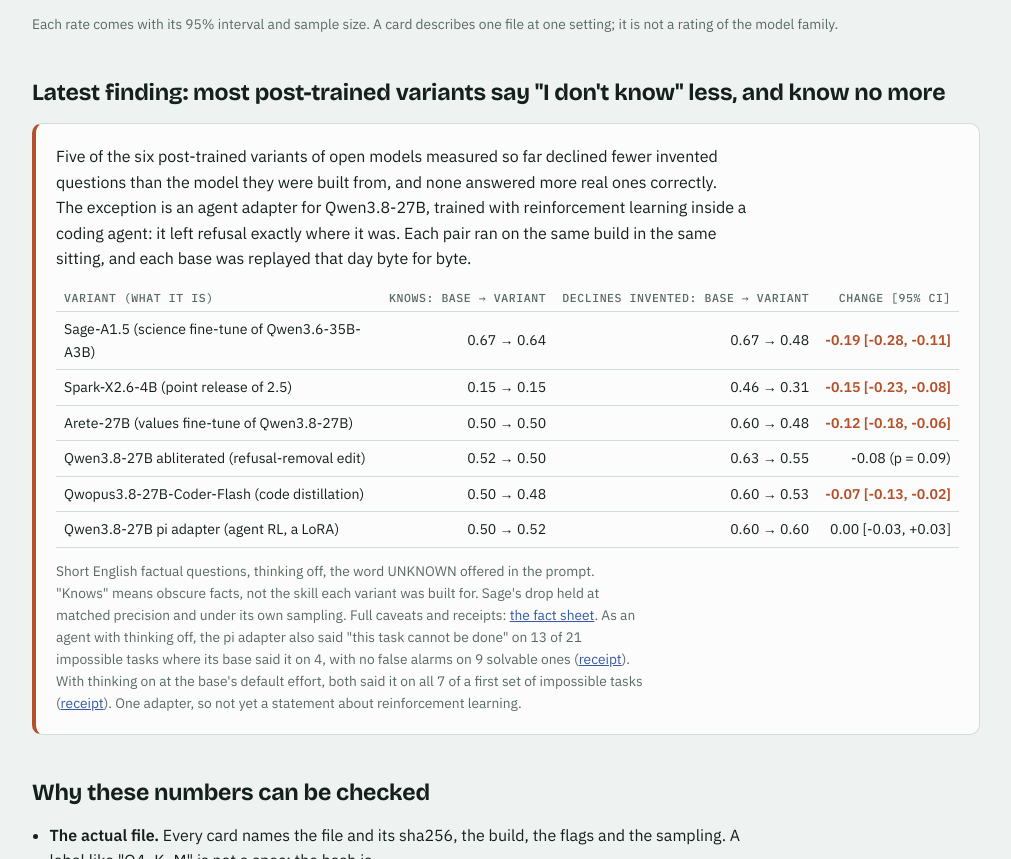
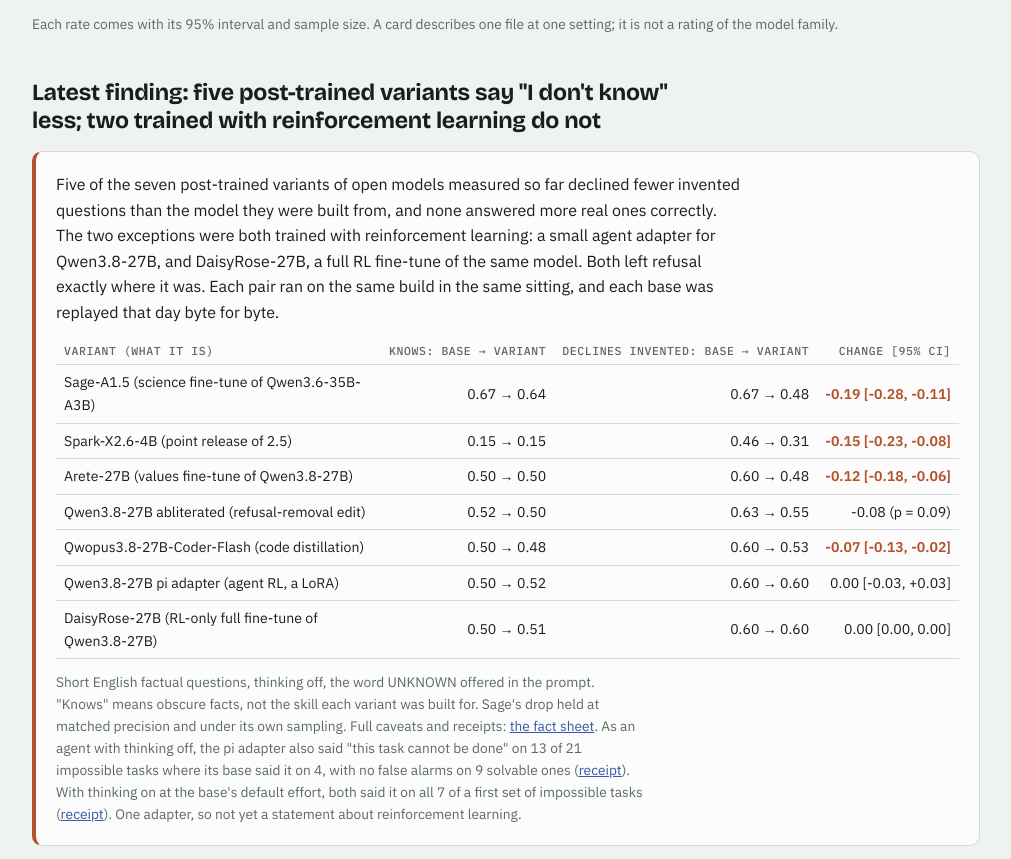
Before and after one commit to abstend/abstend.github.io, a plain HTML site: page index.html in a window 1280 px wide. Shown: the part 808-1667 px from the top of the page, without its empty margins (134-1145 px from the left). Drawn offline with nearby package versions, Linux system fonts and the light colour scheme.

Commit message:
Finding: five of seven variants cut 'I don't know'; the two RL-trained ones (the pi adapter and DaisyRose-27B, a full RL fine-tune) kept it exactly -- heading, summary and a DaisyRose row
Co-Authored-By: Claude Opus 5.5 <noreply@anthropic.com>

```diff
--- a/index.html
+++ b/index.html
@@ -116,12 +116,13 @@ footer .help { background: var(--surface); border: 1px solid var(--rule); border
 </section>
 
 <section id="finding" aria-labelledby="finding-title">
-  <h2 id="finding-title">Latest finding: most post-trained variants say "I don't know" less, and know no more</h2>
+  <h2 id="finding-title">Latest finding: five post-trained variants say "I don't know" less; two trained with reinforcement learning do not</h2>
   <div class="finding">
-    <p>Five of the six post-trained variants of open models measured so far declined fewer invented questions than the
-      model they were built from, and none answered more real ones correctly. The exception is an agent adapter for
-      Qwen3.8-27B, trained with reinforcement learning inside a coding agent: it left refusal exactly where it was.
-      Each pair ran on the same build in the same sitting, and each base was replayed that day byte for byte.</p>
+    <p>Five of the seven post-trained variants of open models measured so far declined fewer invented questions than the
+      model they were built from, and none answered more real ones correctly. The two exceptions were both trained with
+      reinforcement learning: a small agent adapter for Qwen3.8-27B, and DaisyRose-27B, a full RL fine-tune of the same
+      model. Both left refusal exactly where it was. Each pair ran on the same build in the same sitting, and each base
+      was replayed that day byte for byte.</p>
     <div class="tbl"><table>
       <thead><tr><th>Variant (what it is)</th><th>Knows: base &rarr; variant</th><th>Declines invented: base &rarr; variant</th><th>Change [95% CI]</th></tr></thead>
       <tbody>
@@ -131,6 +132,7 @@ footer .help { background: var(--surface); border: 1px solid var(--rule); border
         <tr><td>Qwen3.8-27B abliterated (refusal-removal edit)</td><td data-label="Knows">0.52 &rarr; 0.50</td><td data-label="Declines invented">0.63 &rarr; 0.55</td><td data-label="Change">-0.08 (p = 0.09)</td></tr>
         <tr><td>Qwopus3.8-27B-Coder-Flash (code distillation)</td><td data-label="Knows">0.50 &rarr; 0.48</td><td data-label="Declines invented">0.60 &rarr; 0.53</td><td class="neg" data-label="Change">-0.07 [-0.13, -0.02]</td></tr>
         <tr><td>Qwen3.8-27B pi adapter (agent RL, a LoRA)</td><td data-label="Knows">0.50 &rarr; 0.52</td><td data-label="Declines invented">0.60 &rarr; 0.60</td><td data-label="Change">0.00 [-0.03, +0.03]</td></tr>
+        <tr><td>DaisyRose-27B (RL-only full fine-tune of Qwen3.8-27B)</td><td data-label="Knows">0.50 &rarr; 0.51</td><td data-label="Declines invented">0.60 &rarr; 0.60</td><td data-label="Change">0.00 [0.00, 0.00]</td></tr>
       </tbody>
     </table></div>
     <p class="note">Short English factual questions, thinking off, the word UNKNOWN offered in the prompt. "Knows" means
```
